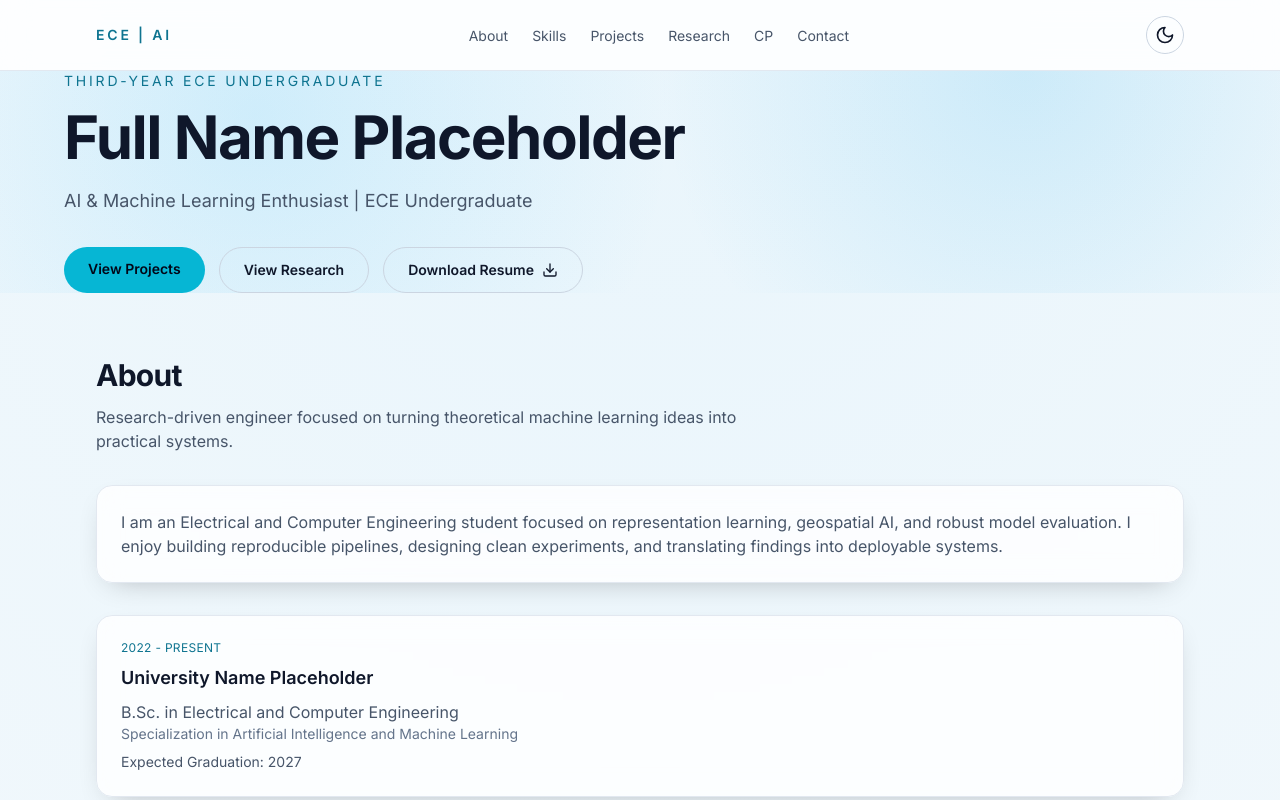
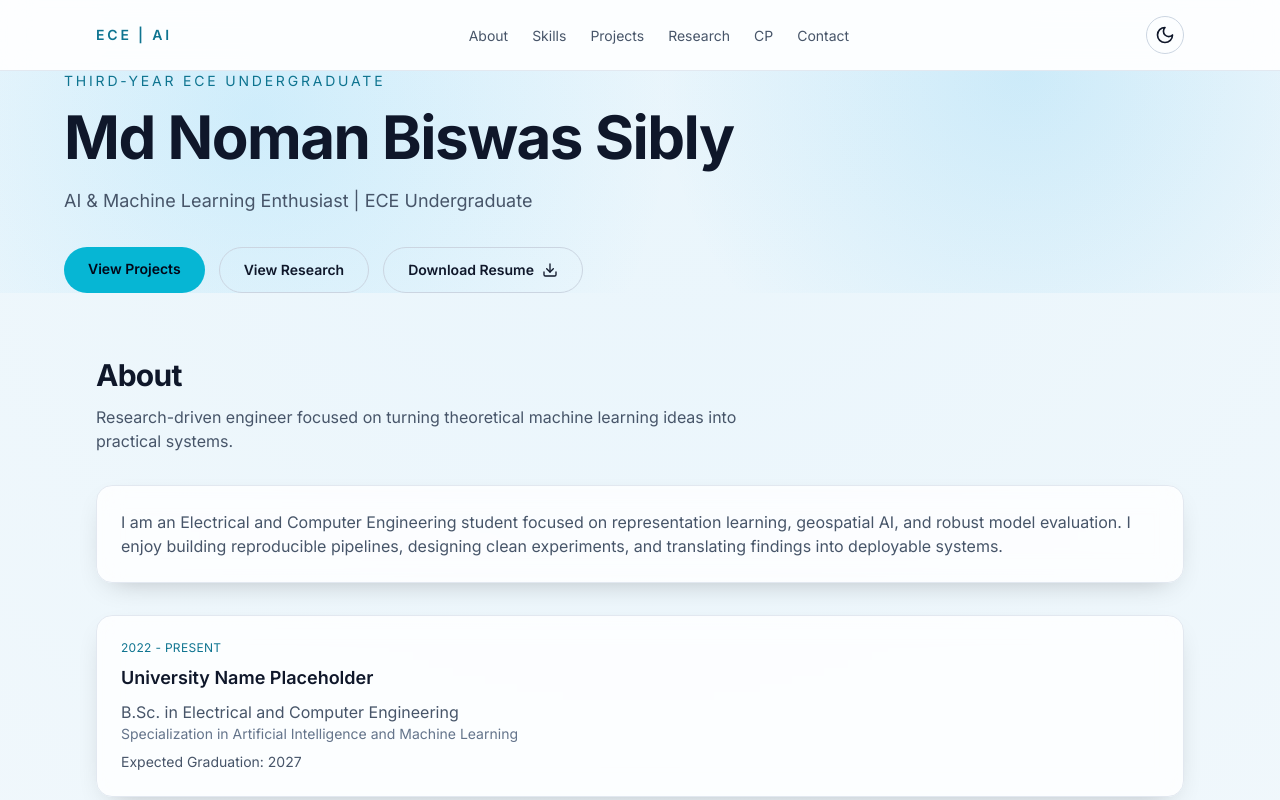
Before and after one commit to Md-Noman-Biswas/Portfolio-, a Next.js app: page / in a window 1280 px wide. Shown: the top 800 px of the page. Built offline with nearby package versions, Linux system fonts and the light colour scheme.

Commit message:
Update profile name and LinkedIn URL

```diff
--- a/data/portfolio.ts
+++ b/data/portfolio.ts
@@ -1,8 +1,8 @@
 export const profile = {
-  name: 'Full Name Placeholder',
+  name: 'Md Noman Biswas Sibly',
   email: 'email@example.com',
   github: 'https://github.com/placeholder',
-  linkedin: 'https://linkedin.com/in/placeholder',
+  linkedin: 'https://www.linkedin.com/in/md-noman-biswas-sibly/',
 };
 
 export const education = [
```
